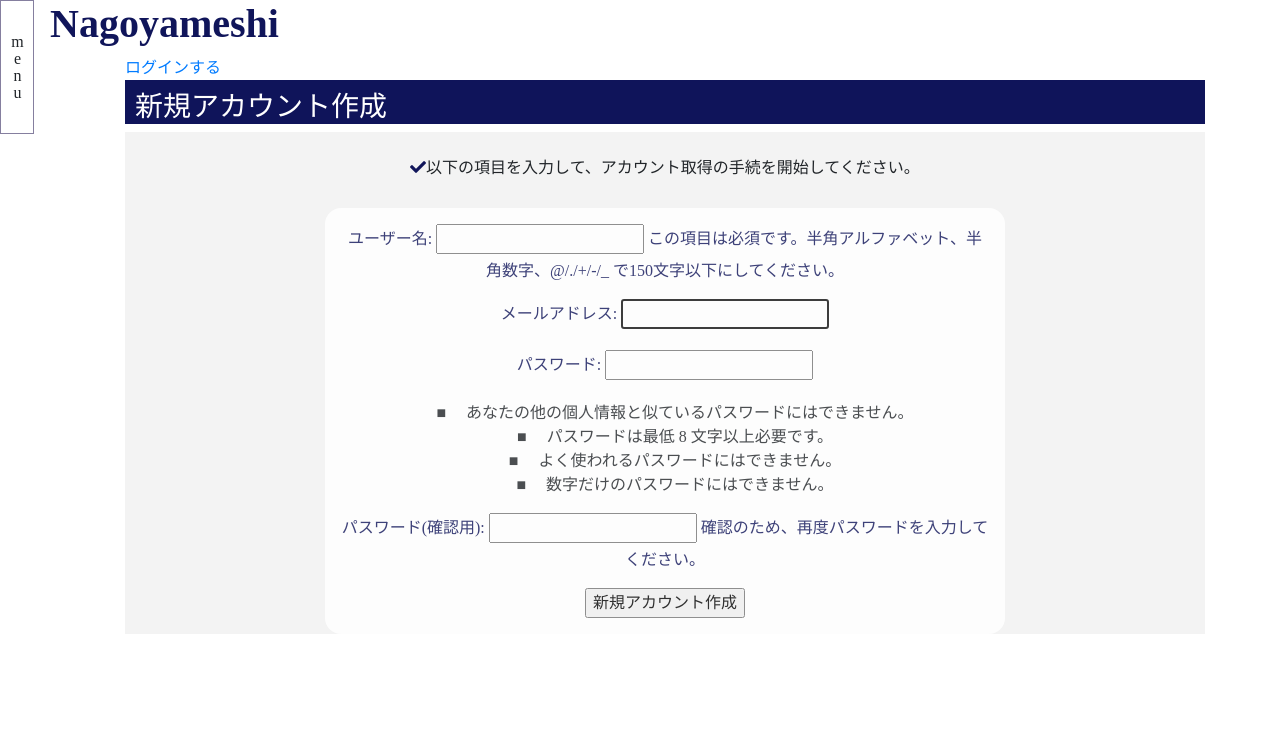
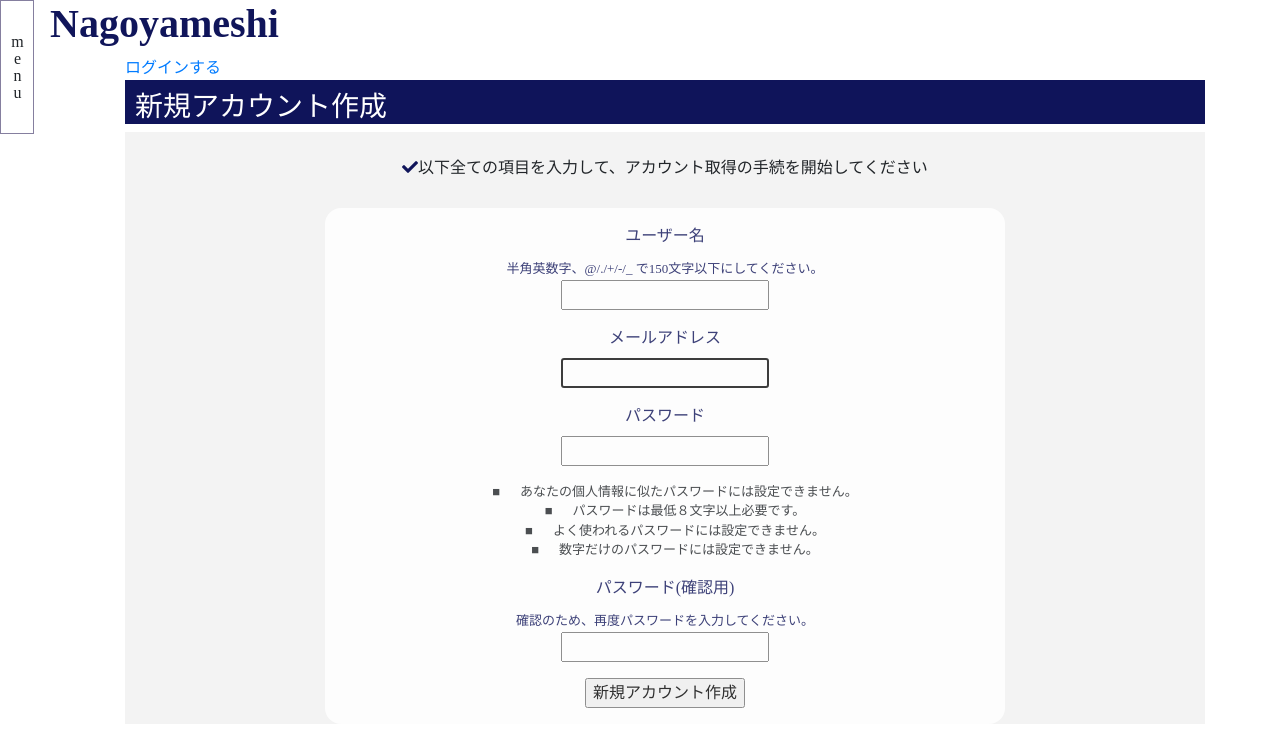
Before and after one commit to chicorichan/nagoyameshi, a Django app: page /accounts/signup/ in a window 1280 px wide. Shown: the top 747 px of the page. Run offline with Django 5.2, Linux system fonts and the light colour scheme; some libraries are stand-ins or nearby versions.

Commit message:
新規アカウント登録画面装飾

```diff
--- a/kadai_002/myvenv/myproject/templates/registration/signup.html
+++ b/kadai_002/myvenv/myproject/templates/registration/signup.html
@@ -8,12 +8,45 @@
 <h3>新規アカウント作成</h3>
 <div style="text-align: center; background-color:rgb(243, 243, 243); margin-top: 0;">
 <br>
-<label><i class="fas fa-check"></i>以下の項目を入力して、アカウント取得の手続を開始してください。</label><br>
+<label><i class="fas fa-check"></i>以下全ての項目を入力して、アカウント取得の手続を開始してください</label><br>
+{% comment %}
 <form action="{% url 'signup' %}" method="post">
     {% csrf_token %}
     {{ form.as_p }}
     <input type="submit" value="新規アカウント作成">
 </form>
+{% endcomment %}
+
+<form action="{% url 'signup' %}" method="post">
+<p>
+<label for="id_username">ユーザー名</label><br>
+<span class="helptext" id="id_username_helptext" style="font-size: small;">半角英数字、@/./+/-/_ で150文字以下にしてください。</span><br>
+<input type="text" name="username" maxlength="150" autocapitalize="none" autocomplete="username" required="" aria-describedby="id_username_helptext" id="id_username"><br>
+
+</p>
+<p>
+<label for="id_email">メールアドレス</label><br>
+<input type="email" name="email" maxlength="254" autofocus="" required="" id="id_email">
+</p>
+<p>
+<label for="id_password1">パスワード</label><br>
+<input type="password" name="password1" autocomplete="new-password" required="" aria-describedby="id_password1_helptext" id="id_password1">
+<span class="helptext" id="id_password1_helptext"></span>
+</p>
+    <ul style="font-size: small;">
+        <li>あなたの個人情報に似たパスワードには設定できません。</li>
+        <li>パスワードは最低８文字以上必要です。</li>
+        <li>よく使われるパスワードには設定できません。</li>
+        <li>数字だけのパスワードには設定できません。</li>
+    </ul>
+<p>
+<label for="id_password2">パスワード(確認用)</label><br>
+<span class="helptext" id="id_password2_helptext" style="font-size: small;">確認のため、再度パスワードを入力してください。</span><br>
+<input type="password" name="password2" autocomplete="new-password" required="" aria-describedby="id_password2_helptext" id="id_password2">
+</p>
+<input type="submit" value="新規アカウント作成">
+</form>
+
 </section>
 </div>
 </div>
```
Also changed, not shown: kadai_002/myvenv/myproject/db.sqlite3.
